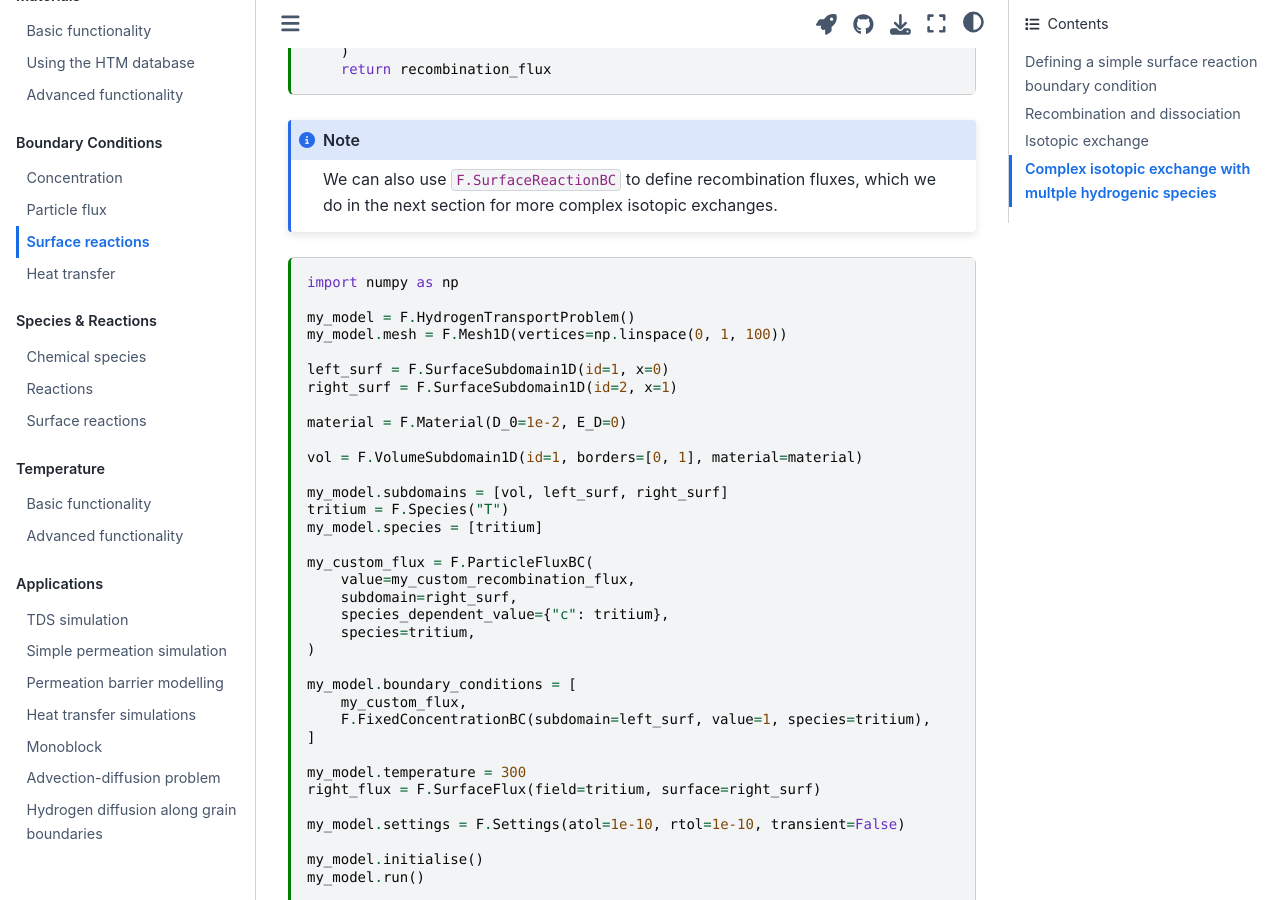
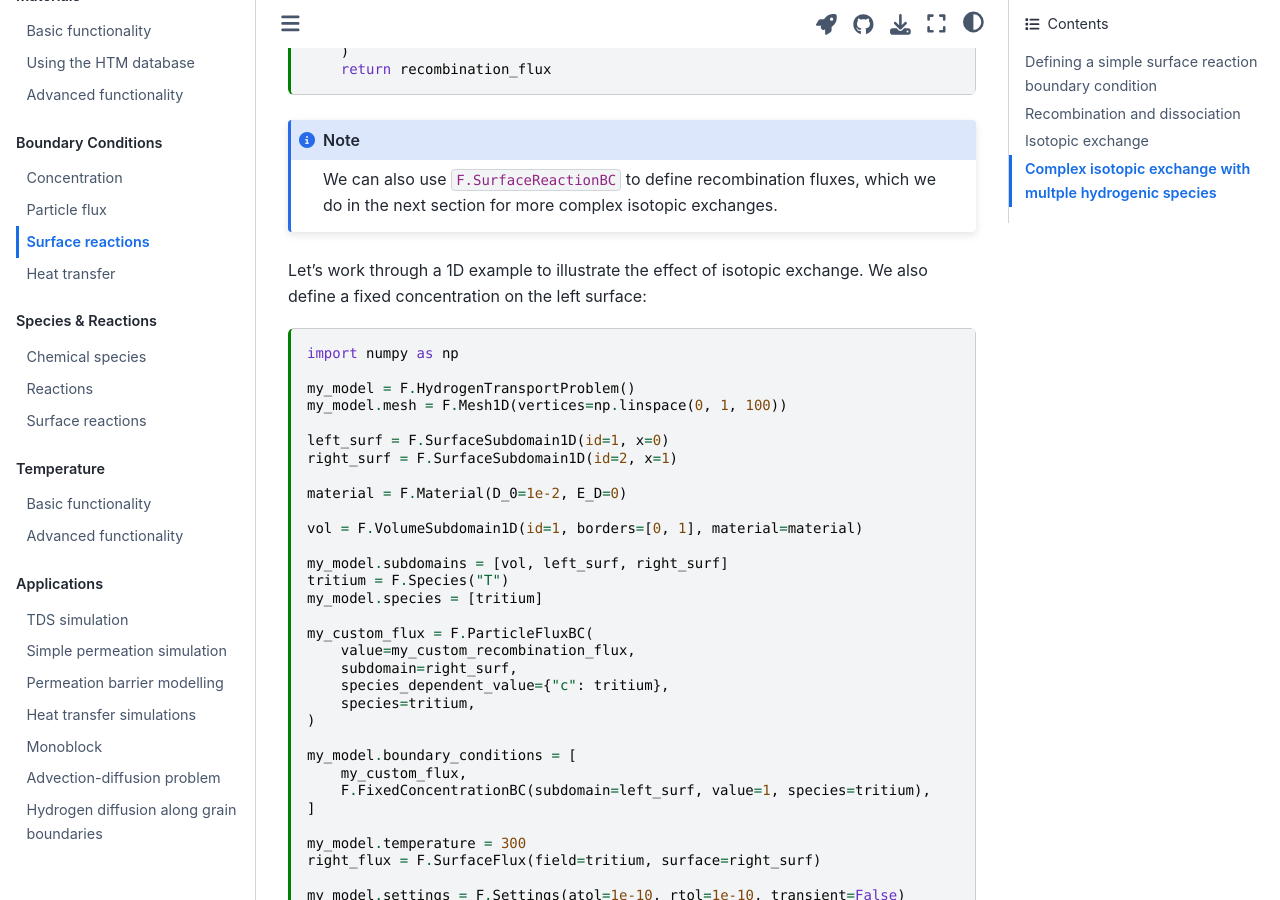
Before and after one commit to festim-dev/FESTIM-workshop, a Jupyter Book: the page built from book/content/boundary_conditions/surface_reactions.md, in a window 1280 px wide and 900 px high, scrolled down 2995 px. Built offline with Jupyter Book 1.0.4 settings and Sphinx 7.4.7 and the Sphinx Book theme 1.1.4, drawn with Linux system fonts in a browser that asks for light colours; pages that are not in the unit, such as notebooks, are missing from menus; some of the changed text lies outside the part shown.

Commit message:
fixed some grammar errors

````diff
--- a/book/content/boundary_conditions/surface_reactions.md
+++ b/book/content/boundary_conditions/surface_reactions.md
@@ -145,6 +145,10 @@
 We can also use `F.SurfaceReactionBC` to define recombination fluxes, which we do in the next section for more complex isotopic exchanges.
 ```
 
++++
+
+Let's work through a 1D example to illustrate the effect of isotopic exchange. We also define a fixed concentration on the left surface:
+
 ```{code-cell} ipython3
 import numpy as np
 
@@ -231,6 +235,7 @@
 even though none existed initially.
 
 The boundary conditions for this scenario are:
+
 $$
 c_D(x=0) = 1, \qquad c_H(x=0) = 0, \qquad P_{H2}(x=1) = \text{1000 Pa}
 $$
````
